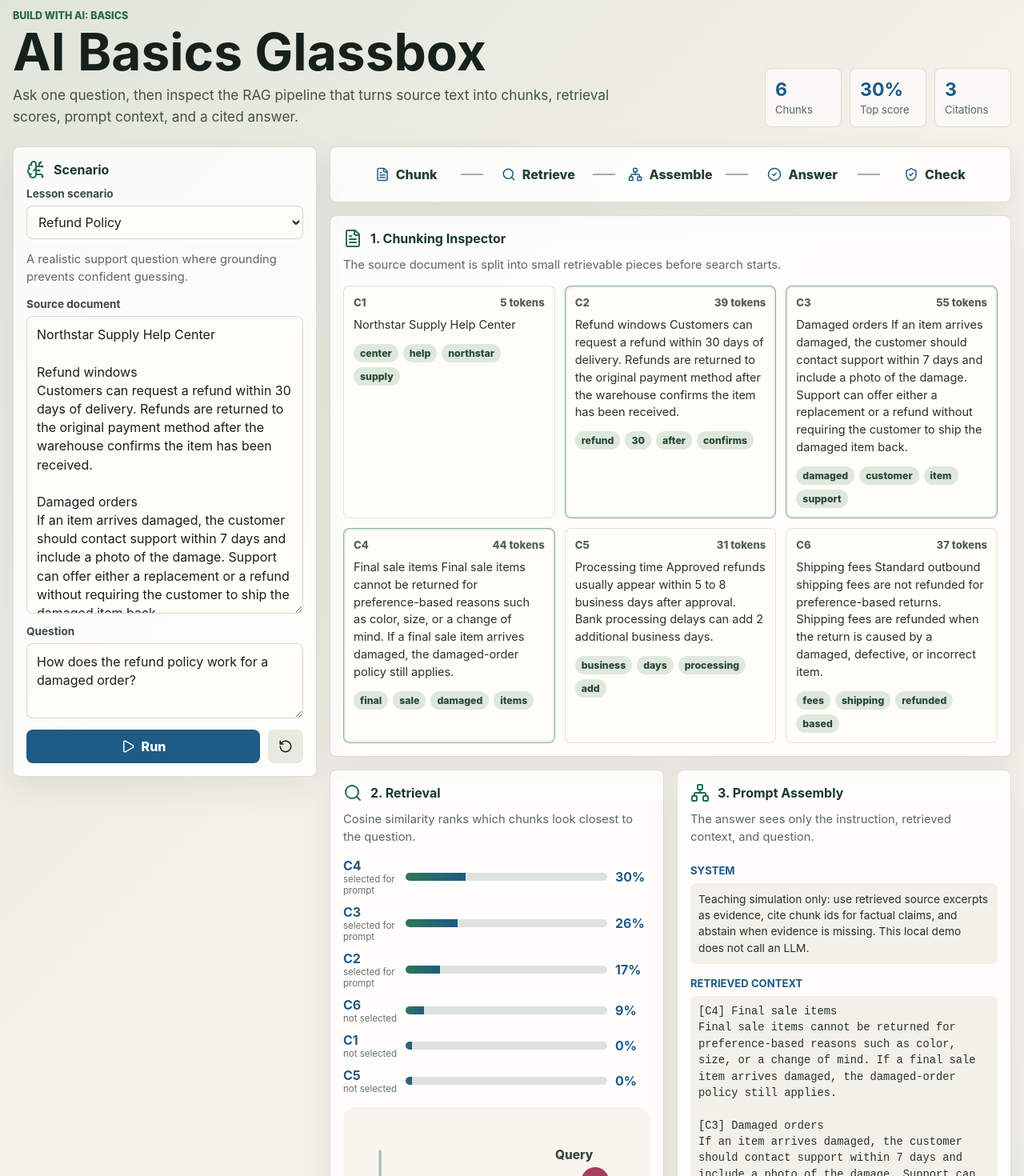
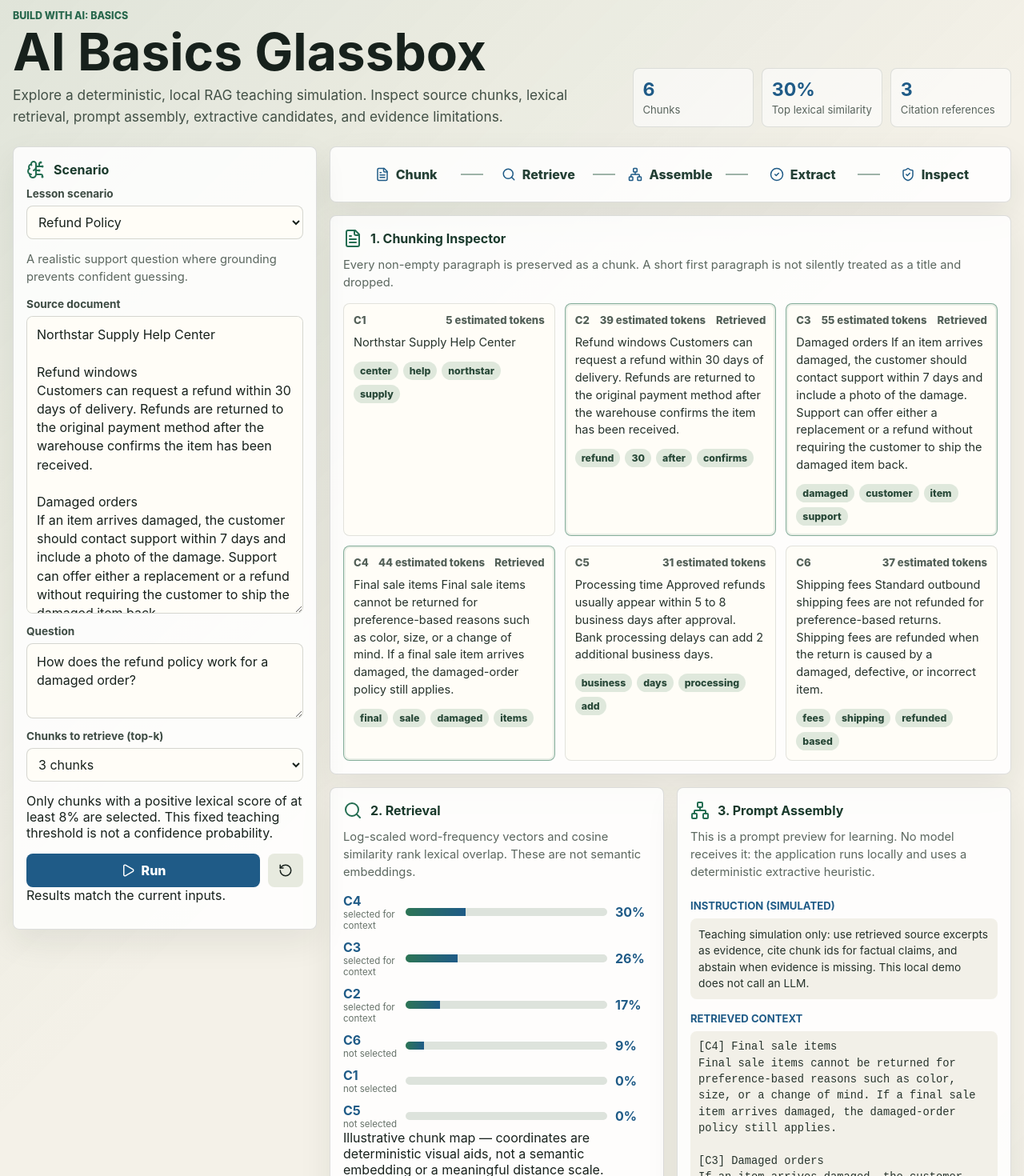
Before and after one commit to milos-plavsic/ai-basics-glassbox, a React (Vite) app: page / in a window 1280 px wide. Shown: the part 40-1510 px from the top of the page at 80% size. Built offline with nearby package versions, Linux system fonts and the light colour scheme.

Commit message:
Keep pipeline panels in sync and clarify teaching simulation

```diff
--- a/src/App.tsx
+++ b/src/App.tsx
@@ -1,4 +1,4 @@
-import { useMemo, useState } from 'react';
+import { useState } from 'react';
 import type { ReactNode } from 'react';
 import {
   BrainCircuit,
@@ -21,30 +21,42 @@ function App() {
   const scenario = getScenario(scenarioId);
   const [source, setSource] = useState(scenario.source);
   const [question, setQuestion] = useState(scenario.question);
-  const [lastRun, setLastRun] = useState<PipelineRun>(() => runPipeline(scenario.source, scenario.question));
+  const [topK, setTopK] = useState(3);
+  const [lastSource, setLastSource] = useState(scenario.source);
+  const [lastQuestion, setLastQuestion] = useState(scenario.question);
+  const [lastTopK, setLastTopK] = useState(3);
+  const [lastRun, setLastRun] = useState<PipelineRun>(() =>
+    runPipeline(scenario.source, scenario.question, 3)
+  );
 
-  const previewRun = useMemo(() => runPipeline(source, question), [source, question]);
-  const hasQuestion = question.trim().length > 0;
-  const canRun = hasQuestion && source.trim().length > 0;
+  const canRun = source.trim().length > 0 && question.trim().length > 0;
+  const hasUnrunChanges = source !== lastSource || question !== lastQuestion || topK !== lastTopK;
+
+  const execute = (nextSource: string, nextQuestion: string, nextTopK: number) => {
+    setLastRun(runPipeline(nextSource, nextQuestion, nextTopK));
+    setLastSource(nextSource);
+    setLastQuestion(nextQuestion);
+    setLastTopK(nextTopK);
+  };
 
   const handleScenarioChange = (id: string) => {
     const next = getScenario(id);
     setScenarioId(id);
     setSource(next.source);
     setQuestion(next.question);
-    setLastRun(runPipeline(next.source, next.question));
+    setTopK(3);
+    execute(next.source, next.question, 3);
   };
 
   const handleReset = () => {
     setSource(scenario.source);
     setQuestion(scenario.question);
-    setLastRun(runPipeline(scenario.source, scenario.question));
+    setTopK(3);
+    execute(scenario.source, scenario.question, 3);
   };
 
   const handleRun = () => {
-    if (canRun) {
-      setLastRun(runPipeline(source, question));
-    }
+    if (canRun) execute(source, question, topK);
   };
 
   return (
@@ -54,14 +66,14 @@ function App() {
           <p className="eyebrow">Build With AI: Basics</p>
           <h1 id="page-title">AI Basics Glassbox</h1>
           <p className="hero-copy">
-            Ask one question, then inspect the RAG pipeline that turns source text into chunks,
-            retrieval scores, prompt context, and a cited answer.
+            Explore a deterministic, local RAG teaching simulation. Inspect source chunks,
+            lexical retrieval, prompt assembly, extractive candidates, and evidence limitations.
           </p>
         </div>
-        <div className="hero-metrics" aria-label="Pipeline summary">
+        <div className="hero-metrics" aria-label="Last executed pipeline summary">
           <Metric label="Chunks" value={String(lastRun.chunks.length)} />
-          <Metric label="Top score" value={formatPercent(lastRun.retrieval[0]?.score ?? 0)} />
-          <Metric label="Citations" value={String(lastRun.groundedAnswer.citations.length)} />
+          <Metric label="Top lexical similarity" value={formatPercent(lastRun.selected[0]?.score ?? 0)} />
+          <Metric label="Citation references" value={String(lastRun.groundedAnswer.citations.length)} />
         </div>
       </section>
 
@@ -100,6 +112,19 @@ function App() {
             />
           </label>
 
+          <label className="field">
+            <span>Chunks to retrieve (top-k)</span>
+            <select value={topK} onChange={(event) => setTopK(Number(event.target.value))}>
+              <option value={1}>1 chunk</option>
+              <option value={3}>3 chunks</option>
+              <option value={5}>5 chunks</option>
+            </select>
+          </label>
+          <p className="field-help">
+            Only chunks with a positive lexical score of at least 8% are selected. This fixed
+            teaching threshold is not a confidence probability.
+          </p>
+
           <div className="button-row">
             <button type="button" className="primary-button" onClick={handleRun} disabled={!canRun}>
               <Play size={18} aria-hidden="true" />
@@ -111,11 +136,18 @@ function App() {
           </div>
 
           {!canRun && <p className="warning-text">Add source text and a question to run the pipeline.</p>}
+          {hasUnrunChanges ? (
+            <p className="run-status changed" role="status">
+              Inputs changed — results still show the last run. Select Run to update every panel.
+            </p>
+          ) : (
+            <p className="run-status" role="status">Results match the current inputs.</p>
+          )}
         </aside>
 
         <div className="pipeline-grid">
           <PipelineStrip />
-          <ChunkInspector run={previewRun} executedRun={lastRun} />
+          <ChunkInspector run={lastRun} />
           <RetrievalPanel run={lastRun} />
           <PromptPanel run={lastRun} />
           <AnswerPanel run={lastRun} />
@@ -149,8 +181,8 @@ function PipelineStrip() {
     ['Chunk', FileText],
     ['Retrieve', Search],
     ['Assemble', Network],
-    ['Answer', CheckCircle2],
-    ['Check', ShieldCheck]
+    ['Extract', CheckCircle2],
+    ['Inspect', ShieldCheck]
   ] as const;
 
   return (
@@ -166,28 +198,32 @@ function PipelineStrip() {
   );
 }
 
-function ChunkInspector({ run, executedRun }: { run: PipelineRun; executedRun: PipelineRun }) {
-  const selectedIds = new Set(executedRun.selected.map((result) => result.chunk.id));
+function ChunkInspector({ run }: { run: PipelineRun }) {
+  const selectedIds = new Set(run.selected.map((result) => result.chunk.id));
 
   return (
     <section className="panel span-two" aria-labelledby="chunks-title">
       <PanelTitle icon={<FileText aria-hidden="true" />} title="1. Chunking Inspector" />
-      <p className="panel-copy">The source document is split into small retrievable pieces before search starts.</p>
+      <p className="panel-copy">
+        Every non-empty paragraph is preserved as a chunk. A short first paragraph is not silently
+        treated as a title and dropped.
+      </p>
       <div className="chunk-list">
         {run.chunks.length === 0 ? (
-          <p className="empty-state">No chunks yet. Add a source document with at least one paragraph.</p>
+          <p className="empty-state">No chunks. Add a source document with at least one non-empty paragraph, then Run.</p>
         ) : (
           run.chunks.map((chunk) => (
             <article className={`chunk-card ${selectedIds.has(chunk.id) ? 'selected' : ''}`} key={chunk.id}>
               <div className="chunk-meta">
                 <span>{chunk.id}</span>
-                <span>{chunk.tokenEstimate} tokens</span>
+                <span>{chunk.tokenEstimate} estimated tokens</span>
+                {selectedIds.has(chunk.id) && <span className="selected-label">Retrieved</span>}
               </div>
               <p>{chunk.text}</p>
               <div className="term-row" aria-label={`Top terms for ${chunk.id}`}>
-                {chunk.topTerms.map((term) => (
+                {chunk.topTerms.length > 0 ? chunk.topTerms.map((term) => (
                   <span key={term}>{term}</span>
-                ))}
+                )) : <span>No indexable terms</span>}
               </div>
             </article>
           ))
@@ -201,21 +237,39 @@ function RetrievalPanel({ run }: { run: PipelineRun }) {
   return (
     <section className="panel" aria-labelledby="retrieval-title">
       <PanelTitle icon={<Search aria-hidden="true" />} title="2. Retrieval" />
-      <p className="panel-copy">Cosine similarity ranks which chunks look closest to the question.</p>
+      <p className="panel-copy">
+        Log-scaled word-frequency vectors and cosine similarity rank lexical overlap. These are
+        not semantic embeddings.
+      </p>
+      {run.retrieval.length === 0 ? (
+        <p className="empty-state">No source chunks are available to rank.</p>
+      ) : (
         <div className="score-list">
           {run.retrieval.map((result) => (
             <div key={result.chunk.id} className="score-row">
               <div>
                 <strong>{result.chunk.id}</strong>
-              <span>{result.selected ? 'selected for prompt' : 'not selected'}</span>
+                <span>{result.selected ? 'selected for context' : 'not selected'}</span>
               </div>
-            <div className="score-bar" aria-label={`${result.chunk.id} score ${formatPercent(result.score)}`}>
-              <span style={{ width: `${Math.max(3, result.score * 100)}%` }} />
+              <div
+                className="score-bar"
+                role="progressbar"
+                aria-label={`${result.chunk.id} lexical similarity`}
+                aria-valuemin={0}
+                aria-valuemax={100}
+                aria-valuenow={Math.round(result.score * 100)}
+              >
+                <span style={{ width: `${Math.max(0, Math.min(100, result.score * 100))}%` }} />
               </div>
               <b>{formatPercent(result.score)}</b>
             </div>
           ))}
         </div>
+      )}
+      <p className="plot-note">
+        Illustrative chunk map — coordinates are deterministic visual aids, not a semantic embedding
+        or a meaningful distance scale.
+      </p>
       <VectorPlot run={run} />
     </section>
   );
@@ -223,7 +277,7 @@ function RetrievalPanel({ run }: { run: PipelineRun }) {
 
 function VectorPlot({ run }: { run: PipelineRun }) {
   return (
-    <svg className="vector-plot" viewBox="0 0 100 100" role="img" aria-label="2D similarity plot">
+    <svg className="vector-plot" viewBox="0 0 100 100" role="img" aria-label="Illustrative chunk map, not a semantic embedding">
       <rect x="0" y="0" width="100" height="100" rx="4" />
       <line x1="12" y1="82" x2="88" y2="82" />
       <line x1="12" y1="82" x2="12" y2="14" />
@@ -237,7 +291,7 @@ function VectorPlot({ run }: { run: PipelineRun }) {
             cy={result.point.y}
             r={result.selected ? 4 : 3}
           />
-          <text x={result.point.x + 4} y={result.point.y + 1}>
+          <text x={Math.min(result.point.x + 4, 93)} y={result.point.y + 1}>
             {result.chunk.id}
           </text>
         </g>
@@ -250,9 +304,12 @@ function PromptPanel({ run }: { run: PipelineRun }) {
   return (
     <section className="panel" aria-labelledby="prompt-title">
       <PanelTitle icon={<Network aria-hidden="true" />} title="3. Prompt Assembly" />
-      <p className="panel-copy">The answer sees only the instruction, retrieved context, and question.</p>
+      <p className="panel-copy">
+        This is a prompt preview for learning. No model receives it: the application runs locally
+        and uses a deterministic extractive heuristic.
+      </p>
       <div className="prompt-box">
-        <h3>System</h3>
+        <h3>Instruction (simulated)</h3>
         <p>{run.prompt.system}</p>
         <h3>Retrieved context</h3>
         <pre>{run.prompt.context}</pre>
@@ -267,14 +324,17 @@ function AnswerPanel({ run }: { run: PipelineRun }) {
   return (
     <section className="panel span-two" aria-labelledby="answers-title">
       <PanelTitle icon={<CheckCircle2 aria-hidden="true" />} title="4. Answer Comparison" />
-      <p className="panel-copy">Compare a cited answer with a baseline that has no evidence trail.</p>
+      <p className="panel-copy">
+        The first card extracts sentences with overlapping query terms; it does not generate or
+        verify a semantic answer. The second card is a placeholder illustration, not an LLM output.
+      </p>
       <div className="answer-grid">
         <article className="answer-card grounded">
           <h3>{run.groundedAnswer.title}</h3>
           <p>{run.groundedAnswer.body}</p>
-          <div className="citation-row">
+          <div className="citation-row" aria-label="Source chunk references">
             {run.groundedAnswer.citations.length === 0 ? (
-              <span>No citations</span>
+              <span>No source references</span>
             ) : (
               run.groundedAnswer.citations.map((citation) => <span key={citation}>{citation}</span>)
             )}
@@ -283,9 +343,7 @@ function AnswerPanel({ run }: { run: PipelineRun }) {
         <article className="answer-card ungrounded">
           <h3>{run.ungroundedAnswer.title}</h3>
           <p>{run.ungroundedAnswer.body}</p>
-          <div className="citation-row">
-            <span>No evidence trail</span>
-          </div>
+          <div className="citation-row"><span>No evidence trail</span></div>
         </article>
       </div>
     </section>
@@ -295,8 +353,11 @@ function AnswerPanel({ run }: { run: PipelineRun }) {
 function QualityPanel({ run }: { run: PipelineRun }) {
   return (
     <section className="panel span-two" aria-labelledby="quality-title">
-      <PanelTitle icon={<ShieldCheck aria-hidden="true" />} title="5. Quality Checks" />
-      <p className="panel-copy">Simple checks show whether the answer is supported enough to trust.</p>
+      <PanelTitle icon={<ShieldCheck aria-hidden="true" />} title="5. Evidence & Quality Checks" />
+      <p className="panel-copy">
+        These are transparent lexical proxies, not calibrated confidence or hallucination
+        probabilities. A citation identifies a source chunk but does not prove that it supports a claim.
+      </p>
       <div className="check-grid">
         {run.checks.map((check) => (
           <article className={`check-card ${check.tone}`} key={check.label}>
```
Lines whose indentation alone changed are shown as unchanged.
